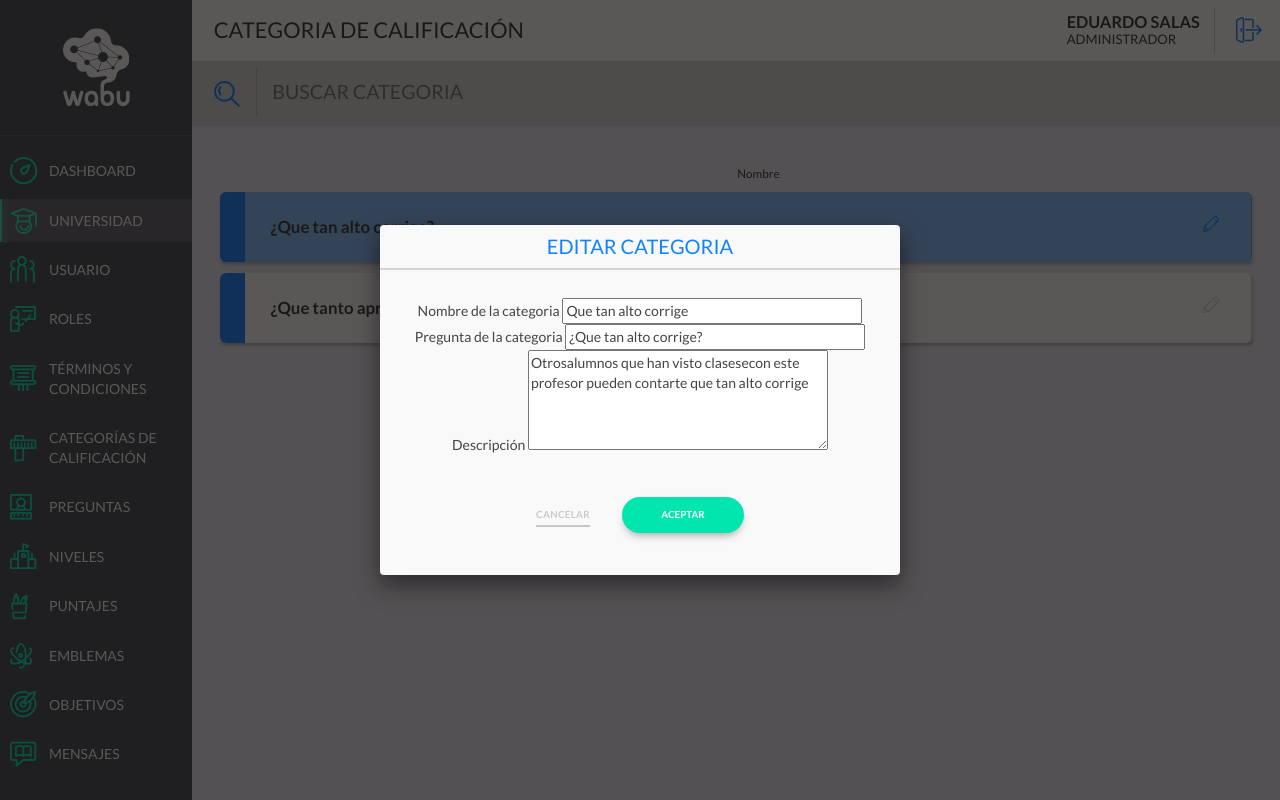
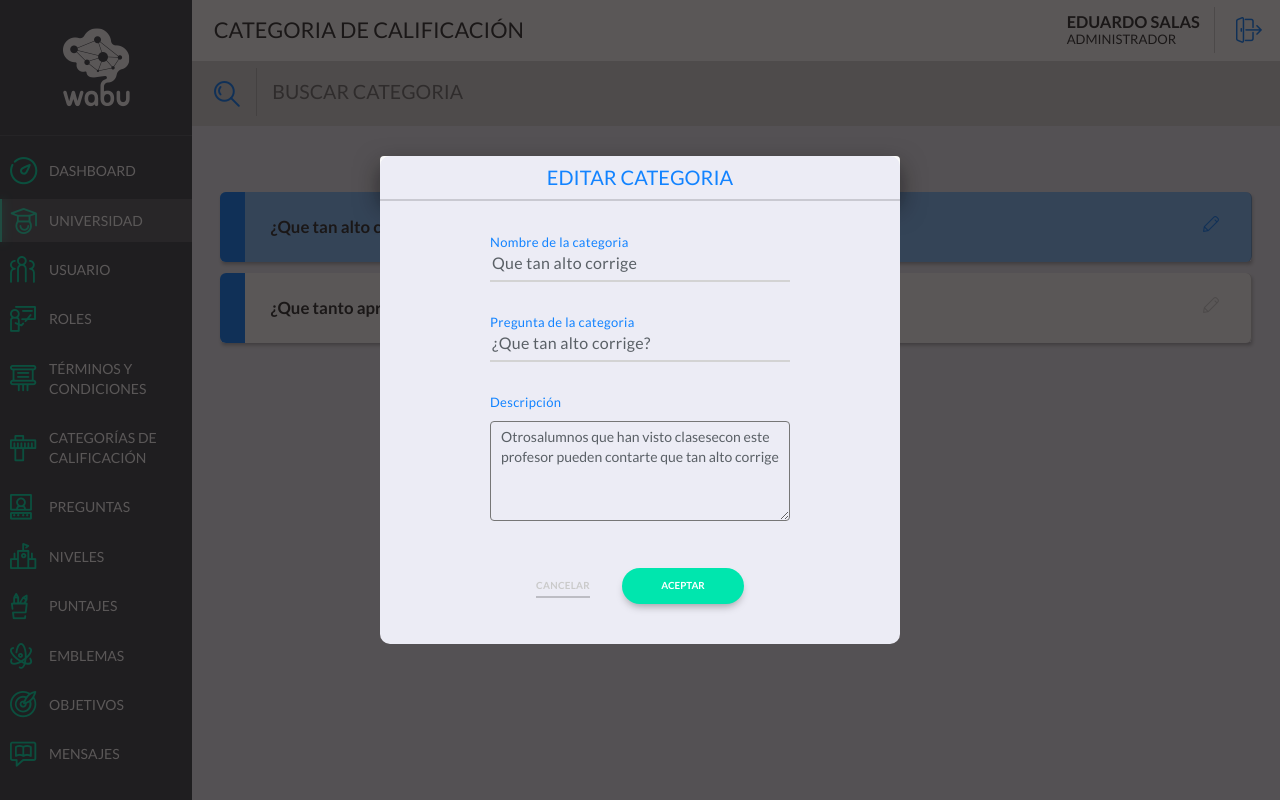
Before and after one commit to MaritzaVst/wabu, a PHP site: page /categoria.php in a window 1280 px wide, after a click that opens the changed part. Run offline with PHP 8.4, Linux system fonts and the light colour scheme; data that the repository does not hold is empty; some libraries are stand-ins or nearby versions.

Commit message:
Universidades: pop up editar categoria con nuevo estilo

```diff
--- a/cms/html/categoria.php
+++ b/cms/html/categoria.php
@@ -86,55 +86,38 @@
 
 	<!--Popups: Desactivar, Nuevo -->
 	<section class="hidden boxes">
-
-
-
-
 		<!-- Editar -->
-		<div id="edit-categoria" class="pop-ups">
-
-			<form action="#" method="post" id="form-editar-categoria" data-parsley-validate="">
-
+		<div id="edit-categoria" class="pop-ups main-content">
+			<form action="#" method="post" id="form-editar-categoria" class="content-form floating-effect" data-parsley-validate="">
 				<div class="loading"><div class='uil-reload-css' style='-webkit-transform:scale(0.15)'><div></div></div></div>
 				<div class="heading">
 					Editar categoria
 				</div>
-				<div class="body">
-
-
-
-						<div class="box-form">
-
-							<label for="categoria">Nombre de la categoria</label>
+				<div class="body one-col row">
+					<div class="box-form col-md-12">
+						<label for="categoria" class="label-floating active">Nombre de la categoria</label>
+						</br>
 						<input type="text" name="categoria" value="categoria" id="nombre_categoria" required>
 						<input type="hidden" name="id_categoria" id="id_categoria" />
 					</div>
 
-						<div class="box-form">
-
-							<label for="pregunta">Pregunta de la categoria</label>
+					<div class="box-form col-md-12">
+						<label for="pregunta" class="label-floating active">Pregunta de la categoria</label>
+						<br>
 						<input type="text" name="pregunta"  id="pregunta" required>
-
 					</div>
 
-						<div class="box-form">
-
-							<label for="descripcion">Descripción</label>
+					<div class="box-form col-md-12">
+						<label for="descripcion" class="label-floating active">Descripción</label>
+						<br>
 						<textarea name="descripcion" id="descripcion" required></textarea>
 					</div>
-
-
-
-
 				</div>
-
 				<div class="actions">
 					<a href="#" onclick="$.fancybox.close();" class="btn-cancel">Cancelar</a>
 					<button type="submit" class="btn-confirm bg-green">Aceptar</button>
 				</div>
-
 			</form>
-
 		</div>
 	</section>
 
--- a/cms/html/css/main.styl
+++ b/cms/html/css/main.styl
@@ -214,10 +214,26 @@ input[type="password"]
 	float left
 	width 85%
 	background-color: #ececf5
+	&#edit-categoria .body
+		display: block
+		max-width: 330px
+		margin: 0 auto
+		label
+			width 100%
+			left 0
+			padding-left 15px
+			text-align left
+		textarea
+			padding 5px 10px
+			border-radius 4px
+			margin-top 10px
+			color #5a6066
+			background-color transparent
 	&#nuevo-curso
 	&#editar-curso
 	&#nueva-universidad
 	&#edit-universidad
+	&#edit-categoria
 		max-width 560px
 		width initial
 		min-height auto!important
```
Also changed, not shown: cms/html/css/main.css. Lines whose indentation alone changed are shown as unchanged.
